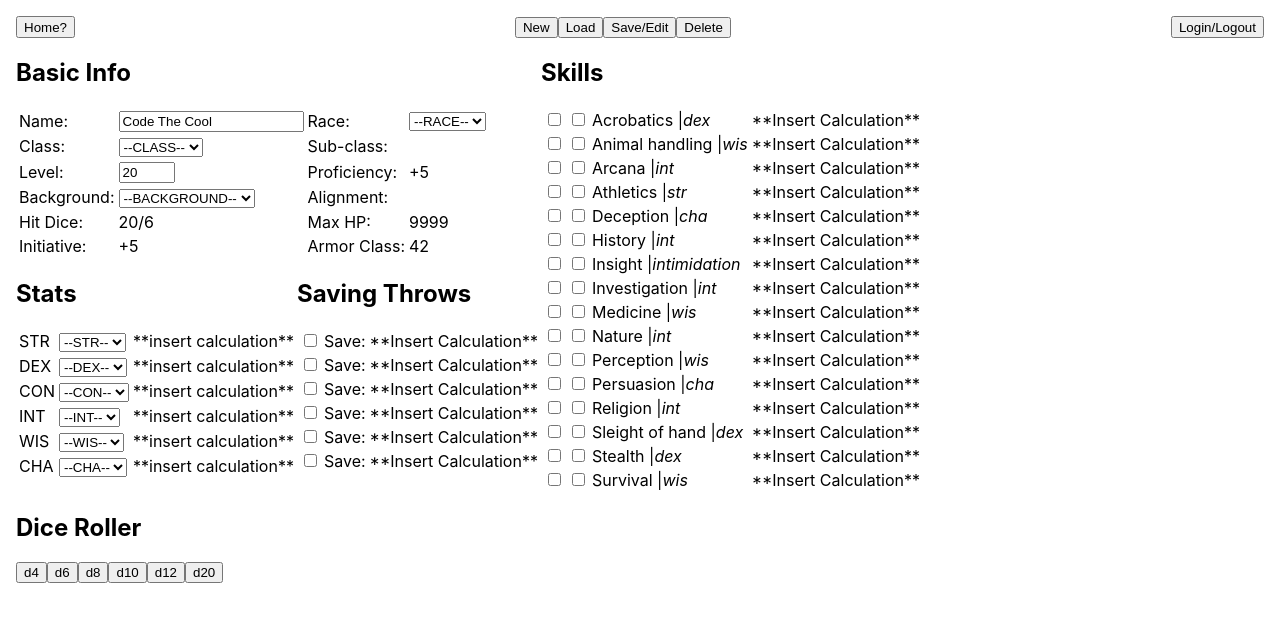
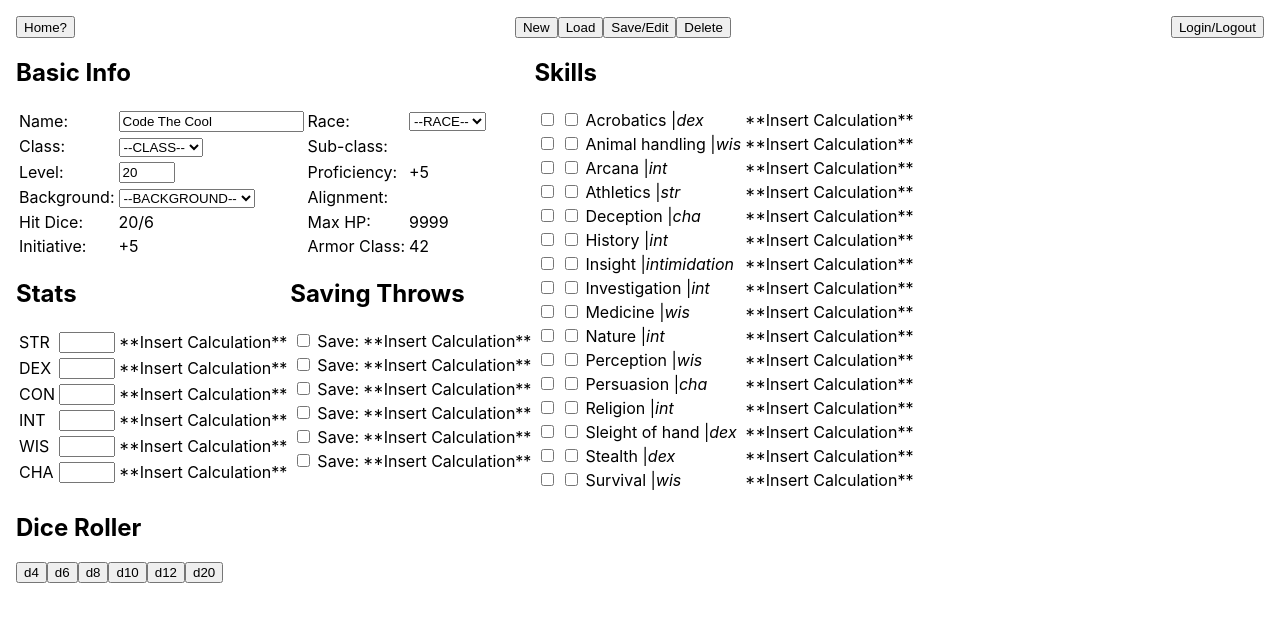
Before and after one commit to Kita004/petproject-react-dnd, a React (Create React App) app: page / in a window 1280 px wide. Shown: the top 622 px of the page. Built offline with nearby package versions, Linux system fonts and the light colour scheme; the HTML template or start-up script is replaced by a standard one.

Commit message:
refactor

```diff
--- a/src/App.js
+++ b/src/App.js
@@ -145,10 +145,9 @@ function App() {
                 <div>
                     <BasicInfoSelector />
                     <div id="attributesContainer" className="container">
-                        <StatSelector
+                        <StatContainer
                             stats={stats}
-                            nums={nums}
-                            handleOptionChange={handleStatChange}
+                            statStates={statStates}
                         />
                         <SavingThrowSelector
                             stats={stats}
```
